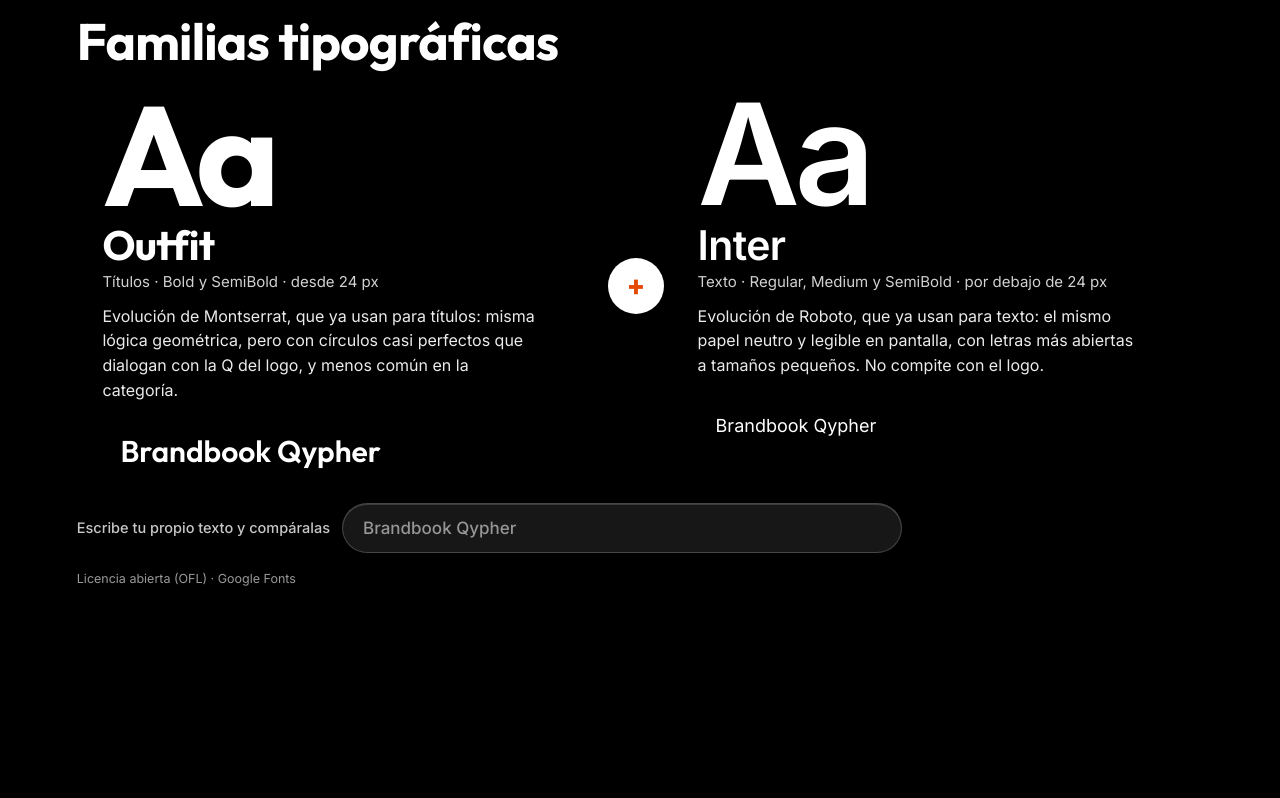
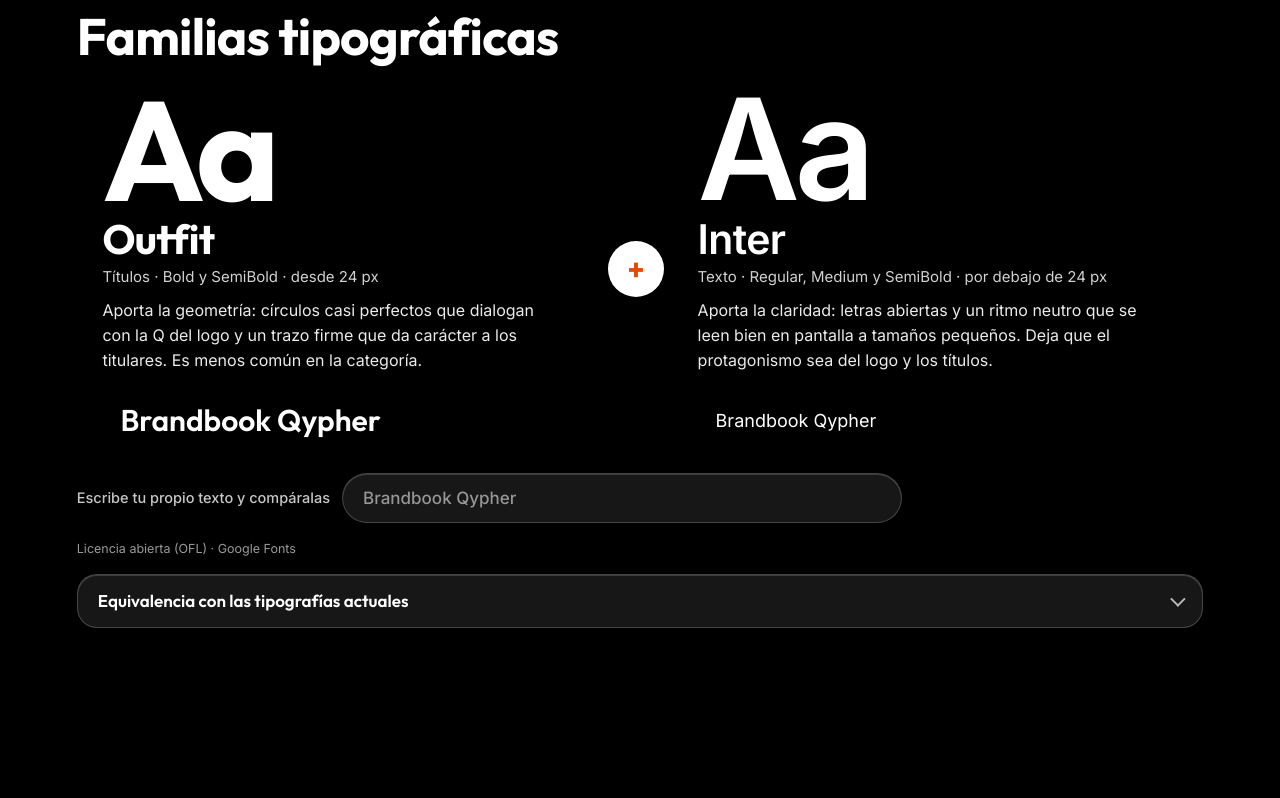
Before and after one commit to saraaruiz/Brandbook1-Qypher, a plain HTML site: page index.html in a window 1280 px wide. Shown: the part 4603-5401 px from the top of the page. Drawn offline with Linux system fonts and the light colour scheme.

Commit message:
Brandbook: justificación tipográfica por rol, equivalencias al final y enlaces para revisar propuestas desde la decisión
Co-Authored-By: Claude Sonnet 5.5 <noreply@anthropic.com>
Claude-Session: https://claude.ai/code/session_01C5Hyznf57FnDqc4cr32KEt

```diff
--- a/index.html
+++ b/index.html
@@ -91,6 +91,8 @@ h2.t{font-size:clamp(32px,4.8vw,68px)}
 .note{margin-top:22px;padding:16px 20px;border-radius:18px;font-size:15.5px;line-height:1.55}
 .note b{font-weight:600}
 .qa{margin-top:16px}
+a.lk{color:#fff;text-decoration:underline;text-underline-offset:3px;text-decoration-color:var(--chispa)}
+a.lk:hover{color:var(--chispa)}
 .acc-in p{font-size:15.5px;line-height:1.55}.acc-in p+p{margin-top:10px}
 .acc-in p b{font-weight:600}
 
@@ -421,14 +423,14 @@ h2.t{font-size:clamp(32px,4.8vw,68px)}
     <div class="col">
       <div class="aa o" aria-hidden="true">Aa</div>
       <h3>Outfit</h3><div class="pw">Títulos · Bold y SemiBold · desde 24 px</div>
-      <p class="sus">Evolución de Montserrat, que ya usan para títulos: misma lógica geométrica, pero con círculos casi perfectos que dialogan con la Q del logo, y menos común en la categoría.</p>
+      <p class="sus">Aporta la geometría: círculos casi perfectos que dialogan con la Q del logo y un trazo firme que da carácter a los titulares. Es menos común en la categoría.</p>
       <div class="live o" id="so" aria-live="polite">Brandbook Qypher</div>
     </div>
     <div class="plus" aria-hidden="true">+</div>
     <div class="col">
       <div class="aa i" aria-hidden="true">Aa</div>
       <h3 class="i">Inter</h3><div class="pw">Texto · Regular, Medium y SemiBold · por debajo de 24 px</div>
-      <p class="sus">Evolución de Roboto, que ya usan para texto: el mismo papel neutro y legible en pantalla, con letras más abiertas a tamaños pequeños. No compite con el logo.</p>
+      <p class="sus">Aporta la claridad: letras abiertas y un ritmo neutro que se leen bien en pantalla a tamaños pequeños. Deja que el protagonismo sea del logo y los títulos.</p>
       <div class="live i" id="si" aria-live="polite">Brandbook Qypher</div>
     </div>
   </div>
@@ -437,6 +439,7 @@ h2.t{font-size:clamp(32px,4.8vw,68px)}
     <input class="field" type="text" id="tt" placeholder="Brandbook Qypher" maxlength="60" autocomplete="off" spellcheck="false" aria-label="Texto para probar las tipografías">
   </div>
   <p class="lic">Licencia abierta (OFL) · Google Fonts</p>
+  <div class="accs qa rv" style="--d:3" id="qaTipo"><div class="acc" data-open="false"><button class="acc-h" aria-expanded="false"><span class="acc-t"><b>Equivalencia con las tipografías actuales</b></span></button><div class="acc-p"><div><div class="acc-in"><p>Outfit cumple el papel que hoy cumple Montserrat en los títulos, y Inter el de Roboto en el texto. Mantienen la lógica geométrica y la neutralidad que ya usaban, con mejor encaje con el logo nuevo y mayor legibilidad en pantalla.</p></div></div></div></div></div>
 </section>
 
 <!-- 8 JERARQUÍA -->
@@ -454,7 +457,7 @@ h2.t{font-size:clamp(32px,4.8vw,68px)}
 <!-- 9 DECISIÓN -->
 <section id="decision" data-title="Decisión">
   <h2 class="t rv" style="--d:0;font-size:clamp(32px,4.6vw,64px)">Decisión del logotipo</h2>
-  <p class="lead rv" style="--d:1;margin-top:12px">Elijan una propuesta y cuéntennos qué piensan. Si quieren, pueden volver a ver las dos páginas antes de decidir.</p>
+  <p class="lead rv" style="--d:1;margin-top:12px">Elijan una propuesta y cuéntennos qué piensan. Antes de decidir, pueden volver a verlas: <a class="lk" href="#propuesta-1">Propuesta 1</a> · <a class="lk" href="#propuesta-2">Propuesta 2</a>.</p>
   <div class="who rv" style="--d:2" id="who" role="group" aria-label="Quién responde">
     <span class="label">Responde</span>
     <button class="chip" data-w="Adri" aria-pressed="false">Adri</button>
@@ -658,7 +661,7 @@ h2.t{font-size:clamp(32px,4.8vw,68px)}
   setScale(24);
   const first=$$('.acc',accs)[2];toggleAcc(accs,first);setScale(48);
 
-  wire($('#qaP1'));
+  wire($('#qaP1'));wire($('#qaTipo'));
 
   /* decisión */
   let choice=null,who='';
```
